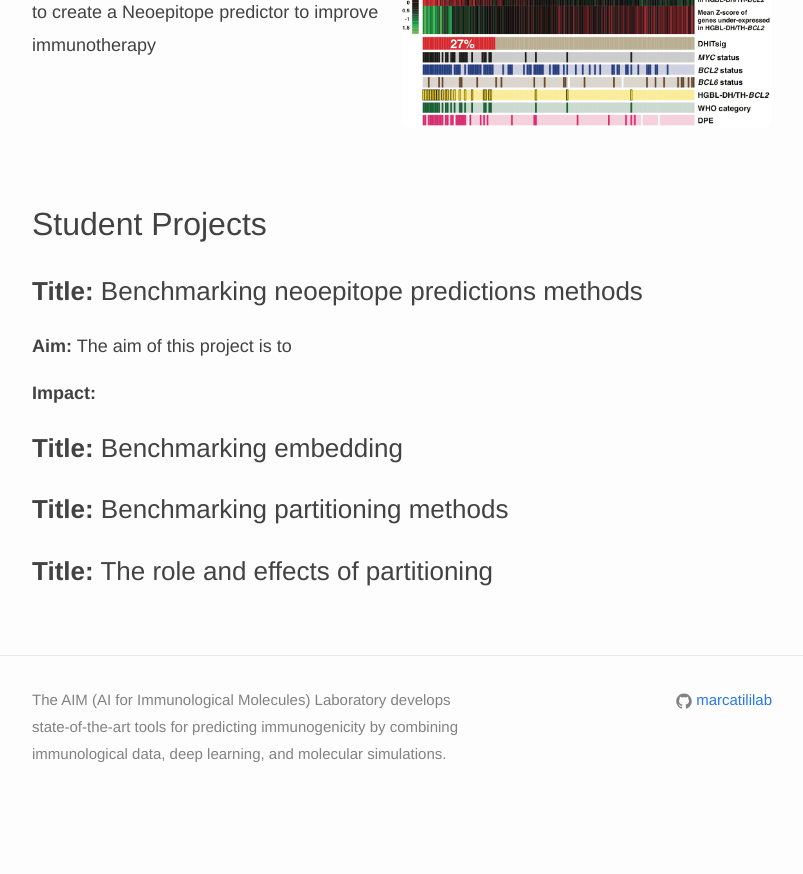
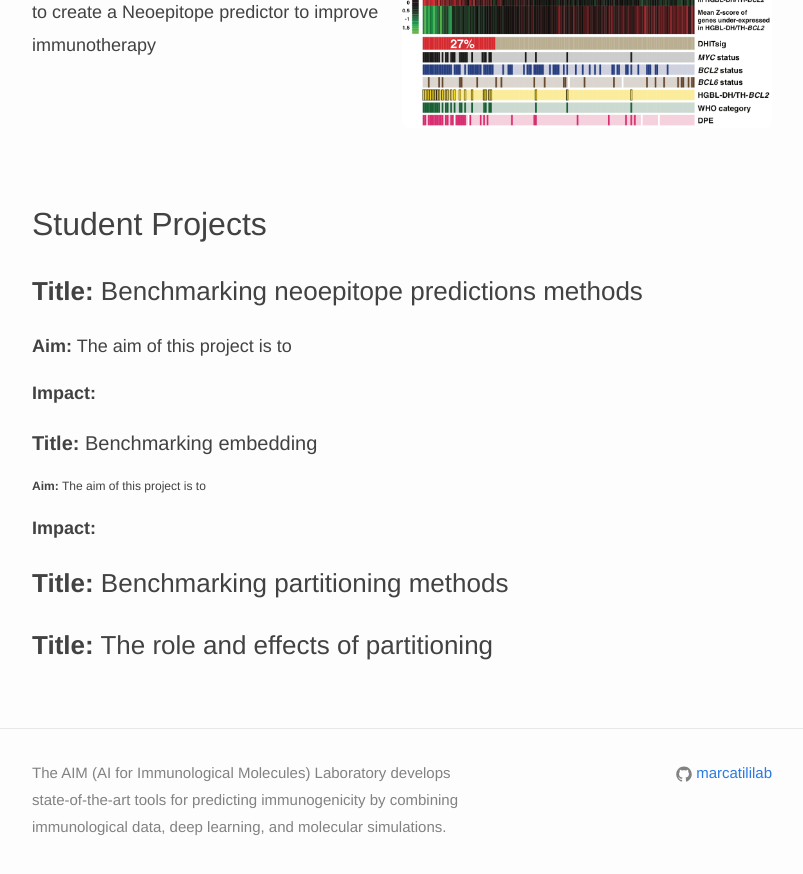
Before and after one commit to alschaap/alschaap.github.io, a Jekyll site: the page built from _pages/projects/index.md, in a window 1280 px wide and 900 px high, scrolled down 629 px. Shown: the top 874 px of the window, without its empty margins (238-1041 px from the left). Built offline with Jekyll 4.4.1, drawn with Linux system fonts in a browser that asks for light colours; nearby versions of some CDN libraries; before the commit the page ends 1456 px from its top, so only the background shows below that.

Commit message:
changing font size of student project section in projects

```diff
--- a/_pages/projects/index.md
+++ b/_pages/projects/index.md
@@ -45,7 +45,12 @@ rank: 1
 **Impact:**
 
 
-### **Title:** Benchmarking embedding
+#### **Title:** Benchmarking embedding
+
+###### **Aim:** The aim of this project is to
+
+
+**Impact:**
 
 
 ### **Title:** Benchmarking partitioning methods
```
